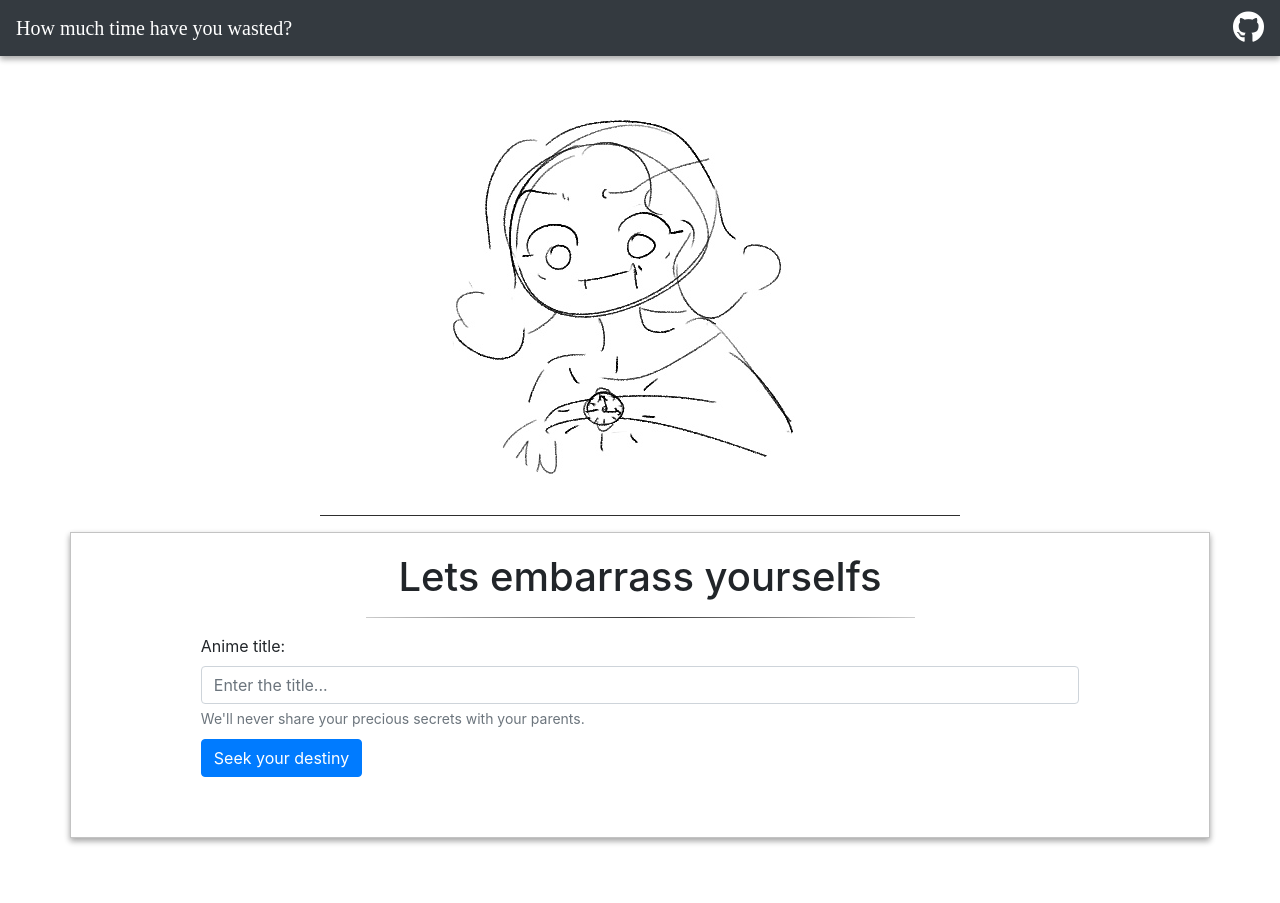
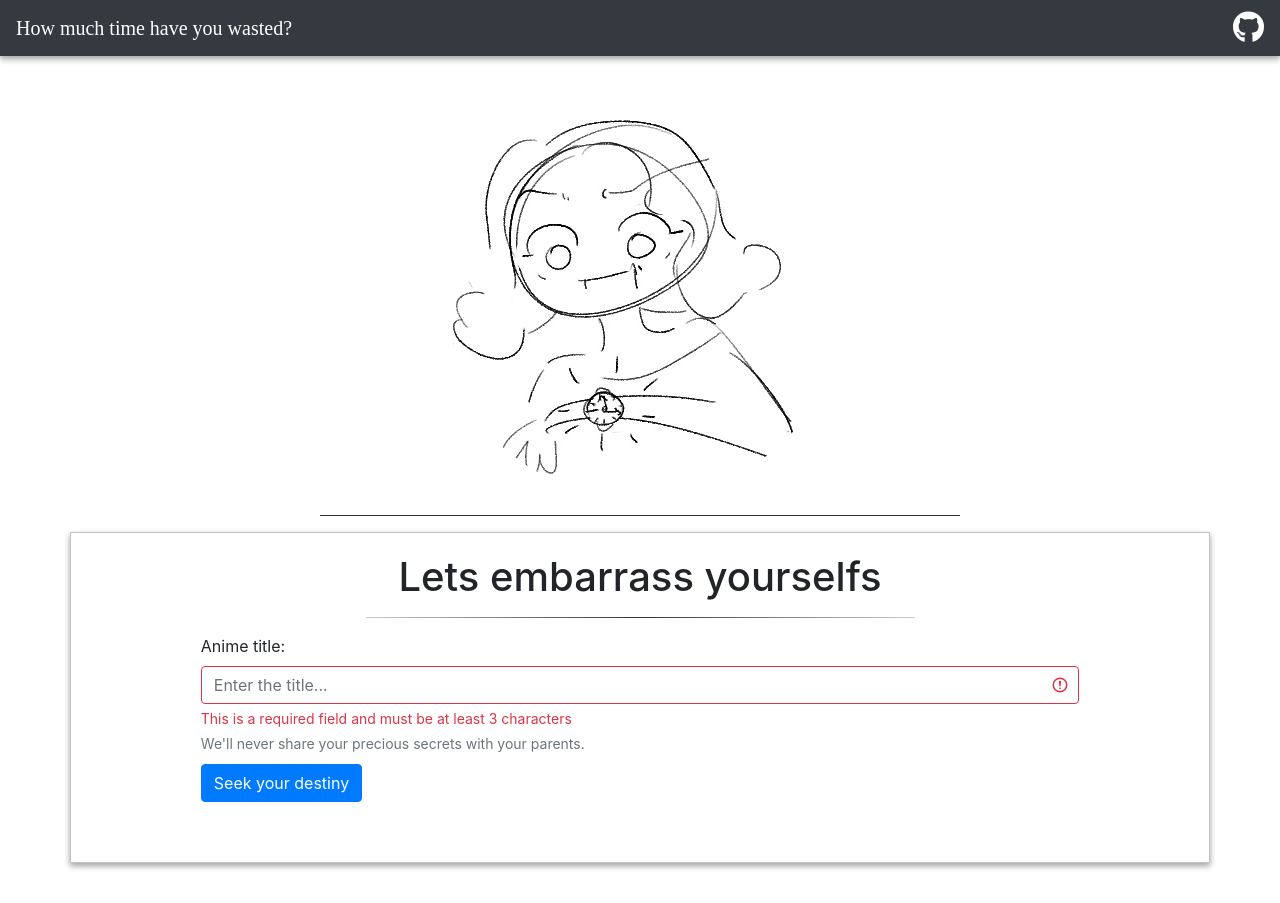
Before and after one commit to muraragi/vue-jikan-demo, a Vue app: page / in a window 1280 px wide. Before the commit the page ends 878 px from the top, so only its background shows below. Built offline with nearby package versions, Linux system fonts and the light colour scheme; a web font is replaced by a local one.

Commit message:
added form validation

```diff
--- a/package.json
+++ b/package.json
@@ -13,7 +13,8 @@
     "axios": "^0.18.0",
     "bootstrap-vue": "^2.0.0-rc.11",
     "push-dir": "^0.4.1",
-    "vue": "^2.5.16"
+    "vue": "^2.5.16",
+    "vuelidate": "^0.7.4"
   },
   "devDependencies": {
     "@vue/cli-plugin-babel": "^3.0.0-rc.5",
--- a/src/components/FormComponent.vue
+++ b/src/components/FormComponent.vue
@@ -21,9 +21,12 @@
             <b-form-input id="title"
                           type="text"
                           v-model="form.title"
-                          required
+                          :state="!$v.form.title.$invalid"
                           placeholder="Enter the title...">
             </b-form-input>
+            <b-form-invalid-feedback id="titleLiveFeedback">
+              This is a required field and must be at least 3 characters
+           </b-form-invalid-feedback>
           </b-form-group>
           <div class="buttons">
             <b-button type="submit" variant="primary" class="left">Seek your destiny</b-button>
@@ -38,6 +41,8 @@
 <script>
 import axios from 'axios'
 import Spinner from './Spinner.vue'
+import { validationMixin } from "vuelidate"
+import { minLength, required } from "vuelidate/lib/validators"
 
 export default {
   name: 'FormComponent',
@@ -49,6 +54,20 @@ export default {
       loading: false
     }
   },
+
+  mixins: [
+    validationMixin
+  ],
+
+  validations: {
+    form: {
+      title: {
+        required,
+        minLength: minLength(3)
+      }
+    }
+  },
+
   components: {
     Spinner
   },
```
Also changed, not shown: 1 other file (tests, documents, lock files or other folders).
